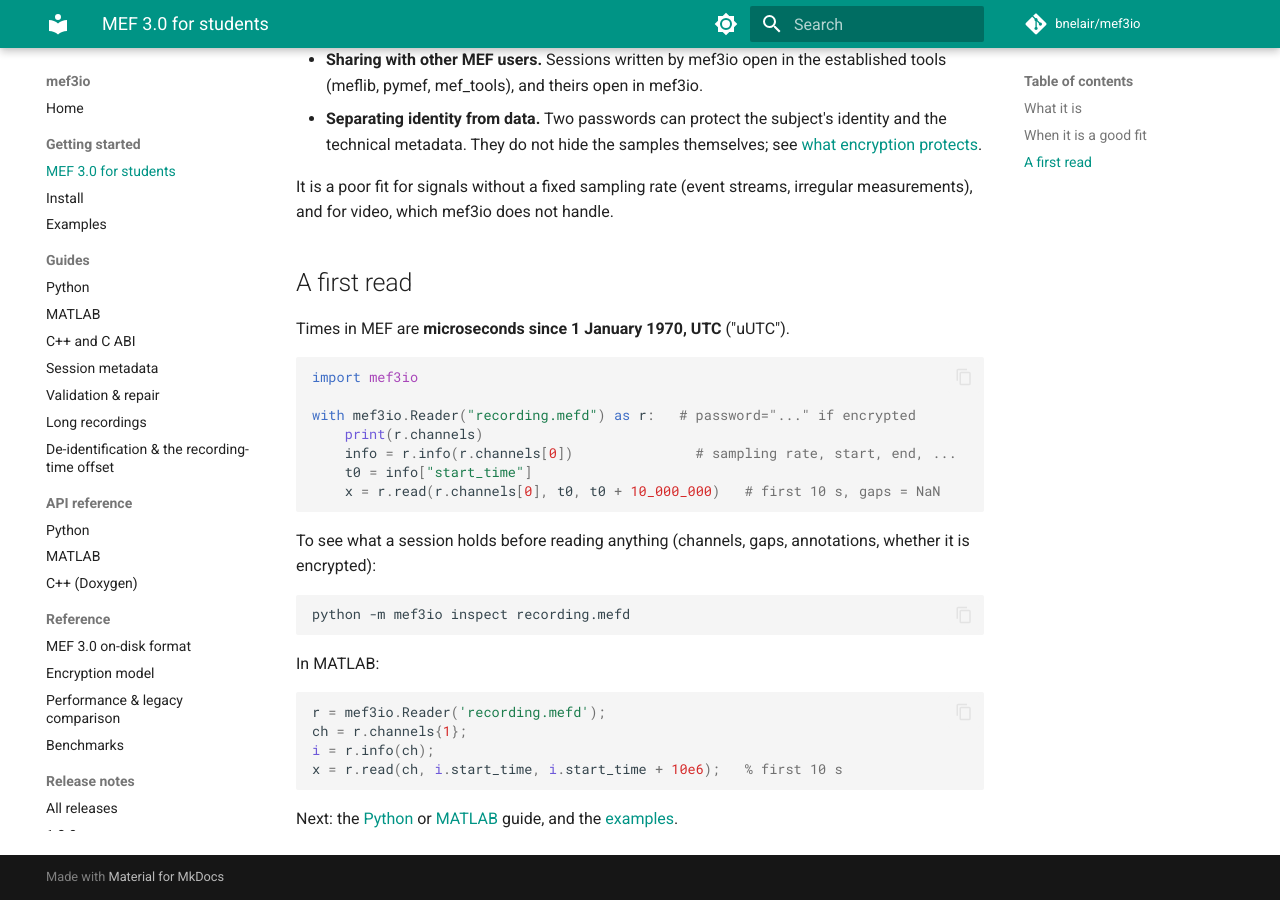
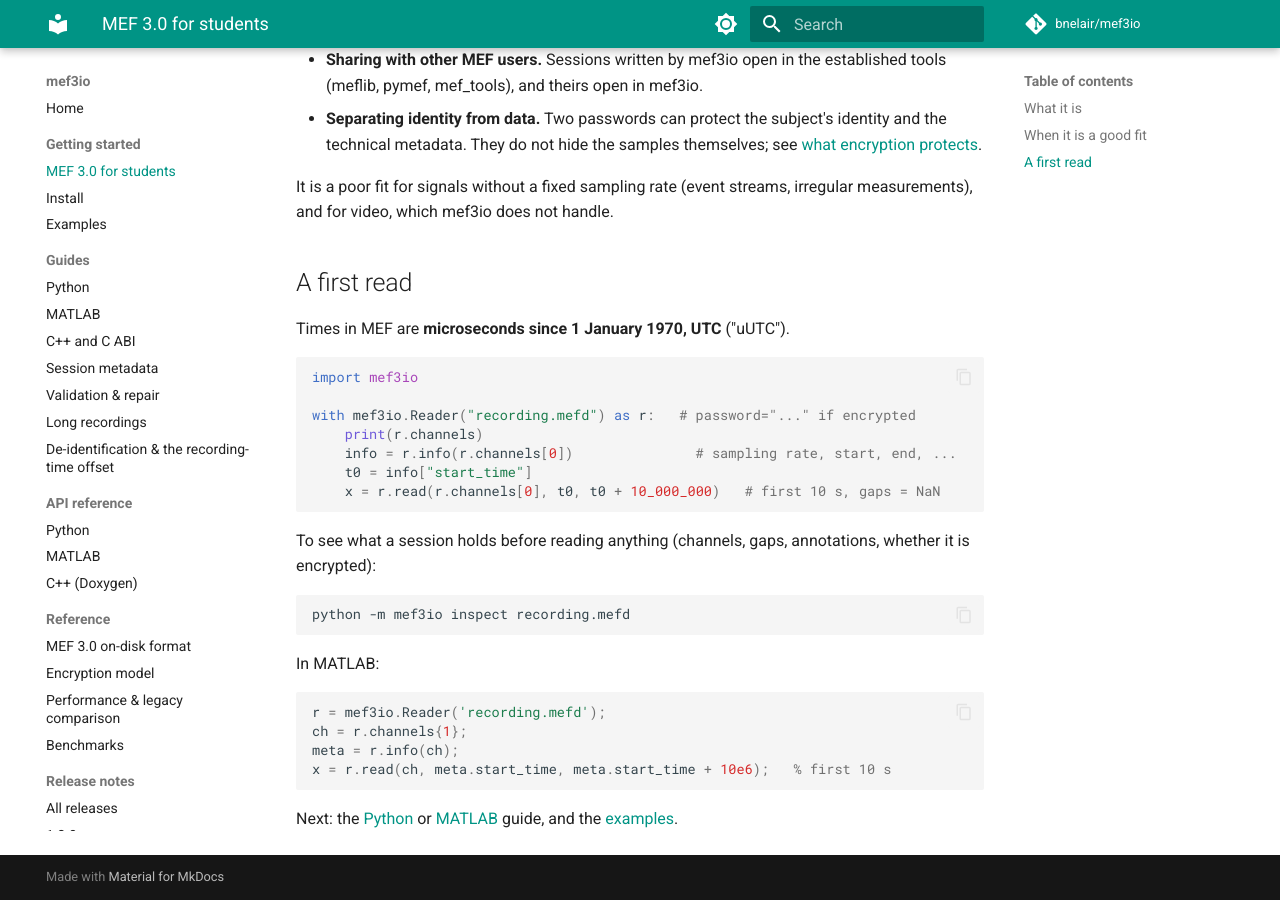
Before and after one commit to bnelair/mef3io, an MkDocs documentation site: the page built from docs/students.md, in a window 1280 px wide and 900 px high, scrolled down 815 px. Built offline with MkDocs 1.6.1 and Material for MkDocs 9.7.7, drawn with Linux system fonts in a browser that asks for light colours; comment, search, counter and statistics services are not loaded.

Commit message:
Review round 4 nits
Co-Authored-By: Claude Opus 5.5 <noreply@anthropic.com>
Claude-Session: https://claude.ai/code/session_01PWYBRHqzczzUfo99eFKLmQ

````diff
--- a/docs/students.md
+++ b/docs/students.md
@@ -67,8 +67,8 @@ In MATLAB:
 ```matlab
 r = mef3io.Reader('recording.mefd');
 ch = r.channels{1};
-i = r.info(ch);
-x = r.read(ch, i.start_time, i.start_time + 10e6);   % first 10 s
+meta = r.info(ch);
+x = r.read(ch, meta.start_time, meta.start_time + 10e6);   % first 10 s
 ```
 
 Next: the [Python](python.md) or [MATLAB](matlab.md) guide, and the
````
Also changed, not shown: README.md (+2 -1 lines), docs/index.md (+2 -1 lines).
